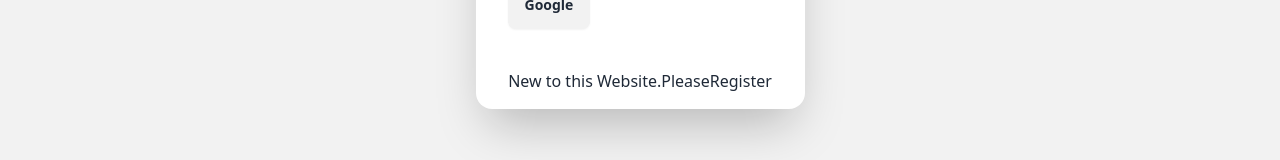
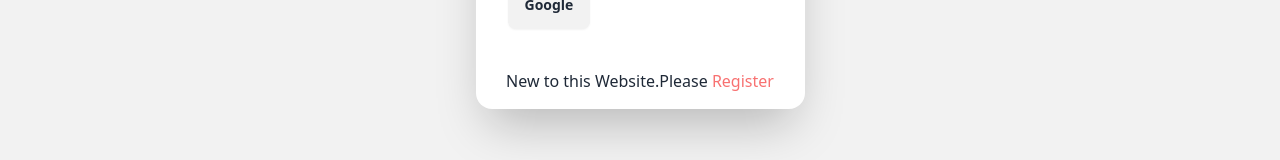
Before and after one commit to JubairAnjumRony/Assignment-9, a React (Vite) app: page /login in a window 1280 px wide. Shown: the part 607-767 px from the top of the page. Built offline with nearby package versions, Linux system fonts and the light colour scheme; no server answers.

Commit message:
some more changes

```diff
--- a/src/LogIn/Login.jsx
+++ b/src/LogIn/Login.jsx
@@ -74,7 +74,7 @@ const Login = () => {
                 </p>
               </div>
             </form>
-            <p className='p-2 text-center mb-2'>New to this Website.Please<Link to ="/register">Register</Link></p>
+            <p className='p-2 text-center mb-2'>New to this Website.Please<Link to ="/register"><span className="text-red-400"> Register</span></Link></p>
           </div>
         </div>
       </div>
```
